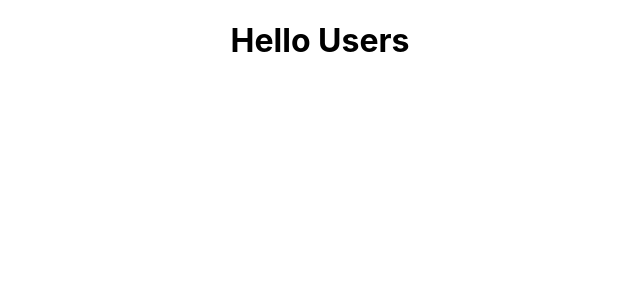
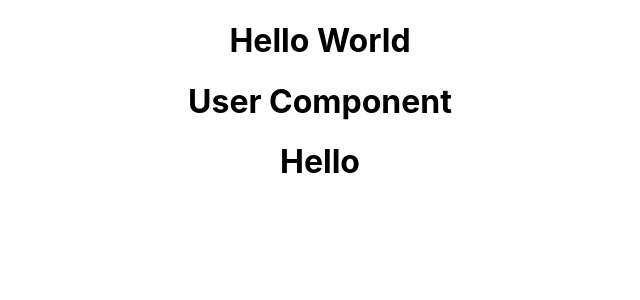
Before and after one commit to pawar789/react-code-step-by-step-youtube, a React (Create React App) app: page / in a window 1280 px wide. Shown: the top 300 px of the page, without its empty margins (320-960 px from the left). Built offline with nearby package versions, Linux system fonts and the light colour scheme.

Commit message:
#7 functional Component | what is component

```diff
--- a/package.json
+++ b/package.json
@@ -12,7 +12,7 @@
     "web-vitals": "^2.1.4"
   },
   "scripts": {
-    "start": "react-scripts start",
+    "aman": "react-scripts start",
     "build": "react-scripts build",
     "test": "react-scripts test",
     "eject": "react-scripts eject"
--- a/src/App.js
+++ b/src/App.js
@@ -1,10 +1,12 @@
 import logo from "./logo.svg";
 import "./App.css";
+import {User} from "./User";
 
 function App() {
   return (
     <div className="App">
       <h1>Hello World</h1>
+      <User />
     </div>
   );
 }
--- /dev/null
+++ b/src/User.js
@@ -0,0 +1,10 @@
+export function User() {
+  return (
+    <div>
+      <h1>User Component</h1>
+      <h1>Hello</h1>
+    </div>
+  );
+}
+
+// export default User;
--- a/src/index.js
+++ b/src/index.js
@@ -8,7 +8,8 @@ import Users from "./Users";
 const root = ReactDOM.createRoot(document.getElementById("root"));
 root.render(
   <React.StrictMode>
-    <Users />
+    {/* <Users /> */}
+    <App />
   </React.StrictMode>
 );
 
```
